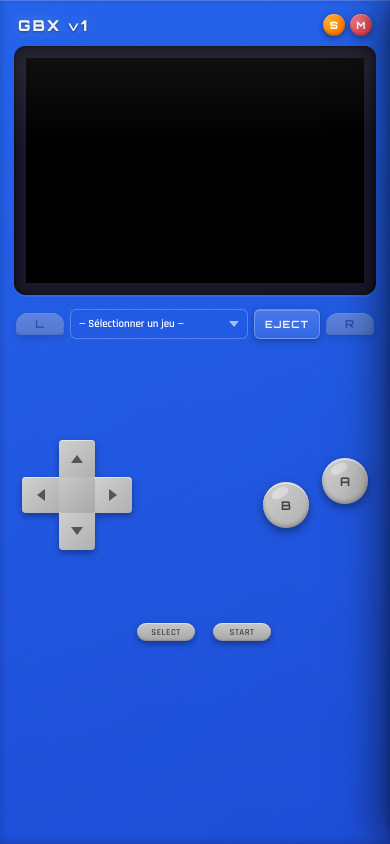
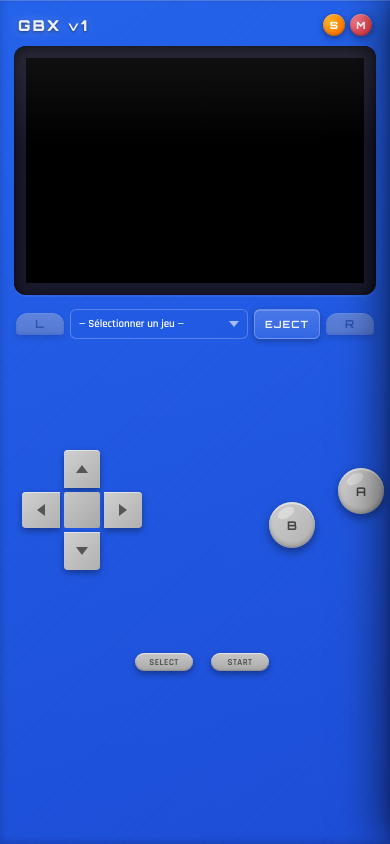
Before and after one commit to gbxemulator/Gbx, a plain HTML site: page index.html in a window 390 px wide. Drawn offline with nearby package versions, Linux system fonts and the light colour scheme; no server answers.

Commit message:
Update style.css

```diff
--- a/css/style.css
+++ b/css/style.css
@@ -1196,8 +1196,8 @@ select.form-input option { background: #0d1117; }
 
     /* D-PAD — même proportions que PC */
     #dpad {
-        width: 110px; height: 110px;
-        margin-top: 87px;
+        width: 120px; height: 120px;
+        margin-top: 97px;
         margin-right: 8px;
         margin-left: 0;
     }
@@ -1208,8 +1208,8 @@ select.form-input option { background: #0d1117; }
     /* Boutons A et B */
     .ab-btn { width: 46px; height: 46px; font-size: 12px; }
     #ab-buttons {
-        width: 105px; height: 80px;
-        margin-top: 95px;
+        width: 115px; height: 90px;
+        margin-top: 105px;
         margin-left: -25px;
     }
     #btn-b { bottom: 0; left: 0; }
@@ -1221,9 +1221,9 @@ select.form-input option { background: #0d1117; }
         justify-content: flex-end;
     }
     #start-select {
-        margin-top: 270px;
+        margin-top: 300px;
         margin-right: -10px;
-        left: -15px;
+        left: -25px;
     }
 
     .lr-btn { width: 48px; }
```
